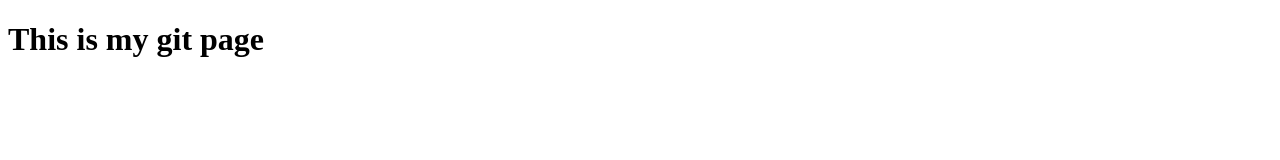
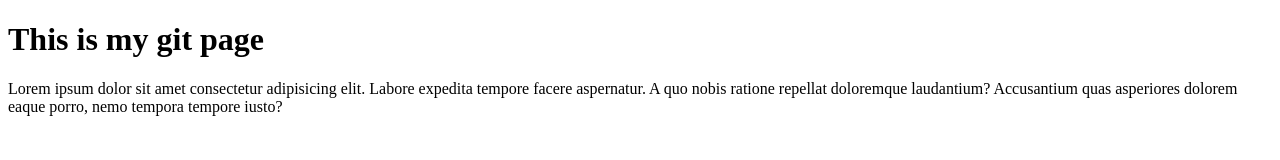
Before and after one commit to Raj-Coder101/My_First_Html_Page, a plain HTML site: page Git profile/Sapnaksyp.html in a window 1280 px wide. Drawn offline with Linux system fonts and the light colour scheme.

Commit message:
version 1.2

```diff
--- a/Git profile/Sapnaksyp.html
+++ b/Git profile/Sapnaksyp.html
@@ -6,7 +6,12 @@
     <meta name="viewport" content="width=device-width, initial-scale=1.0">
     <title>Git Document</title>
 </head>
+
 <body>
     <h1>This is my git page</h1>
+    <p>Lorem ipsum dolor sit amet consectetur adipisicing elit. Labore expedita tempore facere aspernatur. A quo nobis
+        ratione repellat doloremque laudantium? Accusantium quas asperiores dolorem eaque porro, nemo tempora tempore
+        iusto?</p>
 </body>
+
 </html>
```
